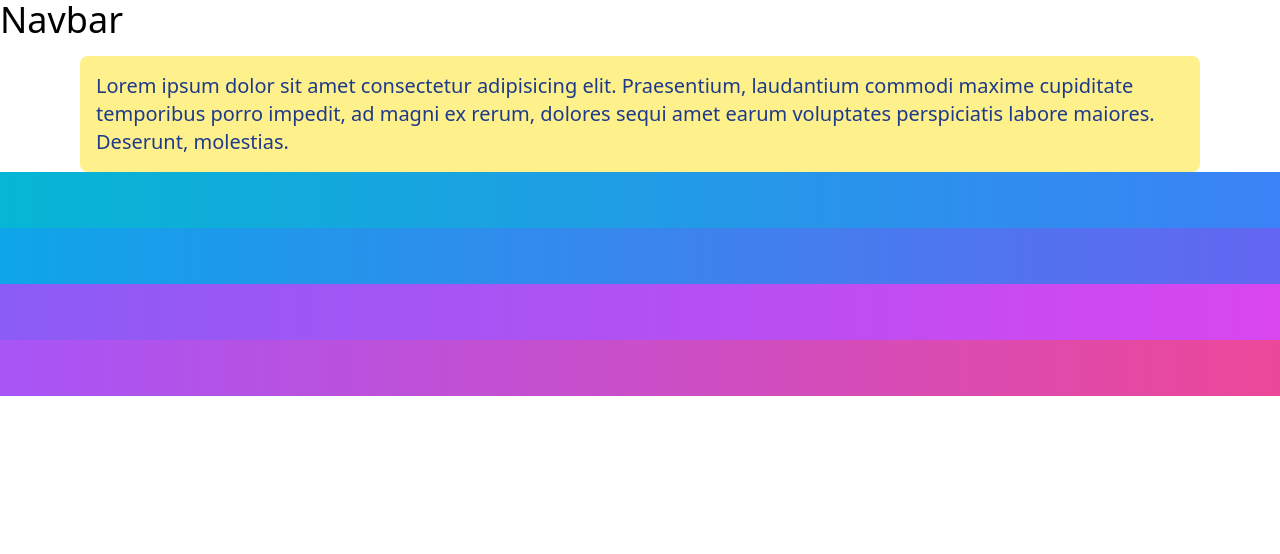
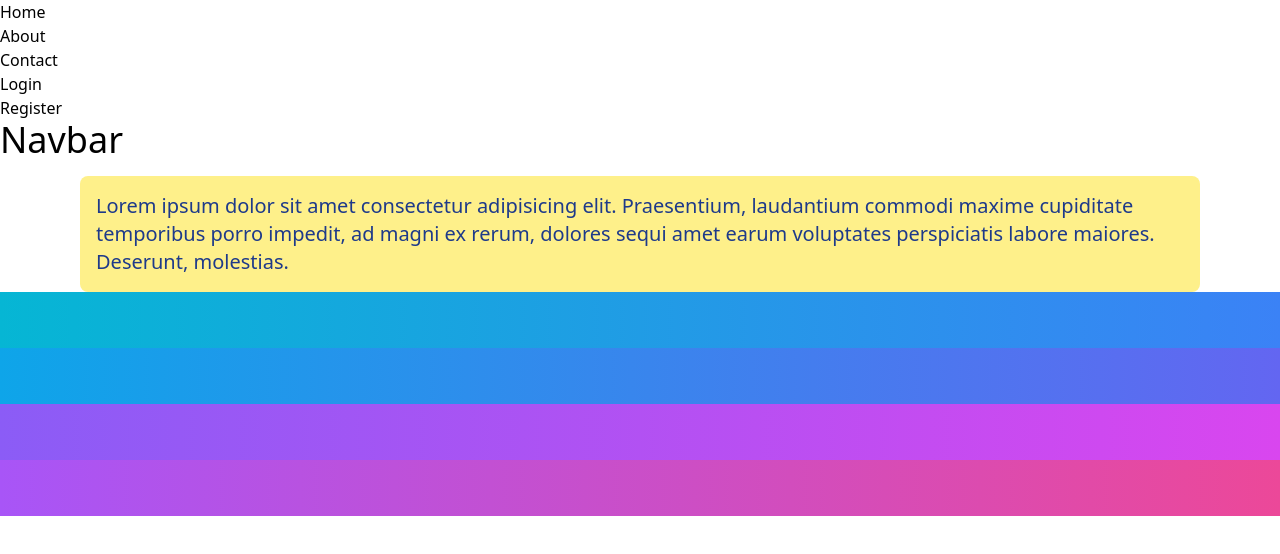
Before and after one commit to RaisulislamRimon/milestone9-module51-react-with-bootstrap, a React (Create React App) app in the folder price-club-tailwindcss/: page /register in a window 1280 px wide. Shown: the top 554 px of the page. Built offline with nearby package versions, Linux system fonts and the light colour scheme.

Commit message:
set routes

```diff
--- a/price-club-tailwindcss/src/App.js
+++ b/price-club-tailwindcss/src/App.js
@@ -1,10 +1,12 @@
 import React from 'react';
+import Edit from './components/Edit/Edit';
 import Navbar from './components/Navbar/Navbar';
 
 const App = () => {
   return (
     <div>
       <Navbar />
+      <Edit />
     </div>
   );
 };
--- /dev/null
+++ b/price-club-tailwindcss/src/components/Edit/Edit.js
@@ -0,0 +1,22 @@
+import React from 'react';
+
+const Edit = () => {
+    return (
+        <div>
+            <div>
+                <div>
+                    <h1 className='text-4xl '>Navbar</h1>
+                    <p className='text-xl text-blue-900 bg-yellow-200 w-50 mx-20 mt-4 p-4 rounded-lg text-red'>Lorem ipsum dolor sit amet consectetur adipisicing elit. Praesentium, laudantium commodi maxime cupiditate temporibus porro impedit, ad magni ex rerum, dolores sequi amet earum voluptates perspiciatis labore maiores. Deserunt, molestias.</p>
+                </div>
+                <div>
+                    <div className="h-14 bg-gradient-to-r from-cyan-500 to-blue-500"></div>
+                    <div className="h-14 bg-gradient-to-r from-sky-500 to-indigo-500"></div>
+                    <div className="h-14 bg-gradient-to-r from-violet-500 to-fuchsia-500"></div>
+                    <div className="h-14 bg-gradient-to-r from-purple-500 to-pink-500"></div>
+                </div>
+            </div>
+        </div>
+    );
+};
+
+export default Edit;
--- /dev/null
+++ b/price-club-tailwindcss/src/components/Link/Link.js
@@ -0,0 +1,14 @@
+import React from 'react';
+
+const Link = ({ route }) => {
+    return (
+        <div>
+            <li>
+                <a href={route.path}>{route.name}</a>
+            </li>
+
+        </div>
+    );
+};
+
+export default Link;
--- a/price-club-tailwindcss/src/components/Navbar/Navbar.js
+++ b/price-club-tailwindcss/src/components/Navbar/Navbar.js
@@ -1,20 +1,25 @@
-import React from 'react';
+import React from "react";
+import Link from "../Link/Link";
 
 const Navbar = () => {
-    return (
-        <div>
-            <div>
-                <h1 className='text-4xl'>Navbar</h1>
-                <p className='text-xl text-blue-900 bg-yellow-200 w-50 mx-20 mt-4 p-4 rounded-lg text-red'>Lorem ipsum dolor sit amet consectetur adipisicing elit. Praesentium, laudantium commodi maxime cupiditate temporibus porro impedit, ad magni ex rerum, dolores sequi amet earum voluptates perspiciatis labore maiores. Deserunt, molestias.</p>
-            </div>
-            <div>
-                <div class="h-14 bg-gradient-to-r from-cyan-500 to-blue-500"></div>
-                <div class="h-14 bg-gradient-to-r from-sky-500 to-indigo-500"></div>
-                <div class="h-14 bg-gradient-to-r from-violet-500 to-fuchsia-500"></div>
-                <div class="h-14 bg-gradient-to-r from-purple-500 to-pink-500"></div>
-            </div>
-        </div>
-    );
+  const routes = [
+    { id: 1, name: "Home", path: "/home" },
+    { id: 2, name: "About", path: "/about" },
+    { id: 3, name: "Contact", path: "/contact" },
+    { id: 4, name: "Login", path: "/login" },
+    { id: 5, name: "Register", path: "/register" },
+  ];
+  return (
+    <nav>
+      <ul>
+        {routes.map((route) => (
+          <div key={route.id}>
+            <Link route={route} />
+          </div>
+        ))}
+      </ul>
+    </nav>
+  );
 };
 
 export default Navbar;
```
